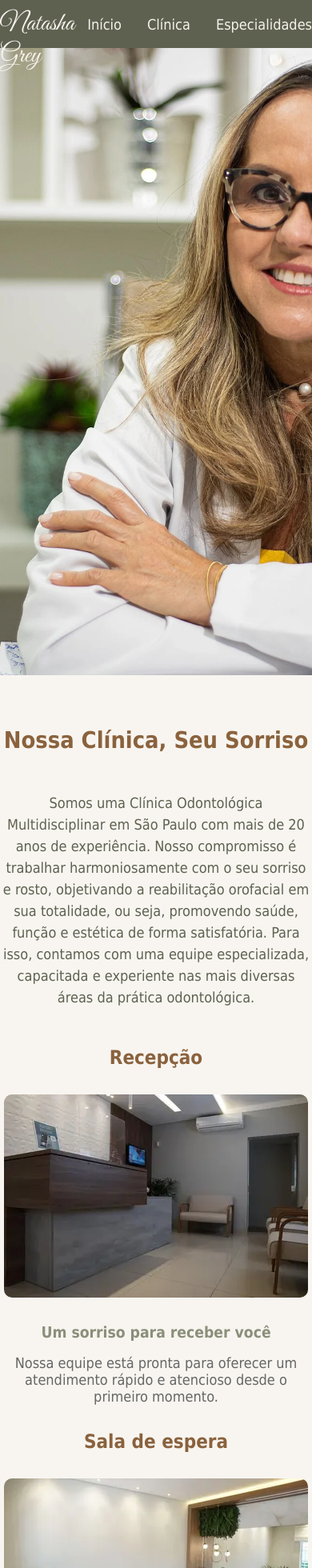
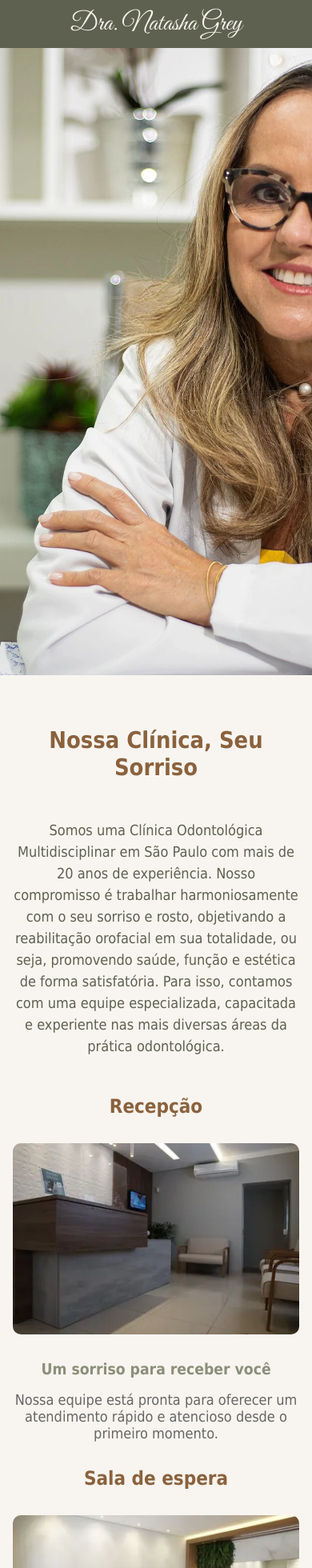
Before and after one commit to mchlima/site-dra-natasha-grey, a Nuxt app: page / in a window 390 px wide. Shown: the top 1960 px of the page at 80% size. Built offline with nearby package versions, Linux system fonts and the light colour scheme; a web font is replaced by a local one.

Commit message:
feat: mobile

```diff
--- a/app/assets/css/main.css
+++ b/app/assets/css/main.css
@@ -295,3 +295,17 @@ h2 {
 h3 {
   color: #8a623d;
 }
+
+@media screen and (max-width: 991px) {
+  section > .container {
+    padding: 0 1rem;
+  }
+
+  .topbar > .container {
+    justify-content: center;
+  }
+
+  .topbar > .container > .nav {
+    display: none;
+  }
+}
```
